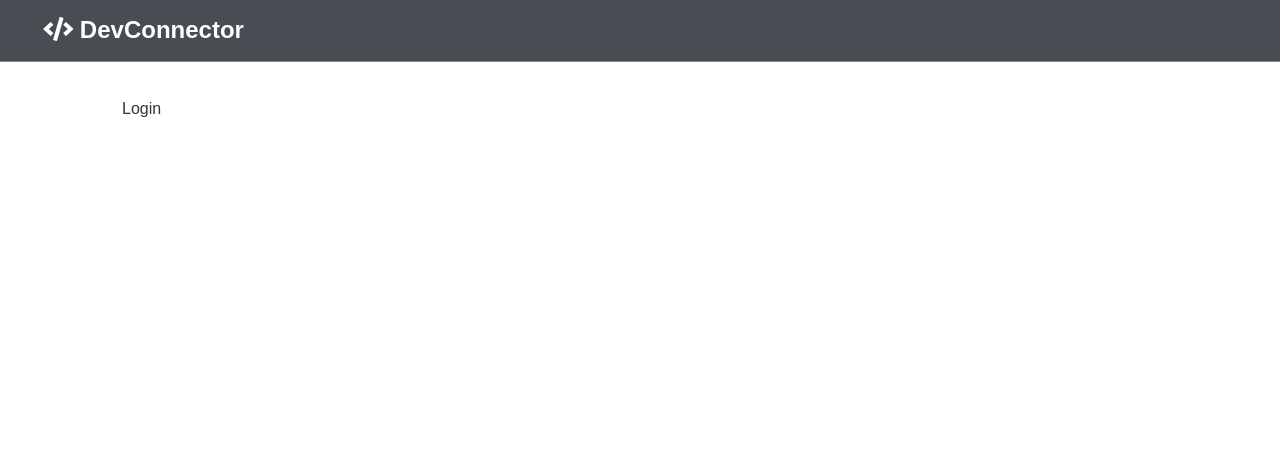
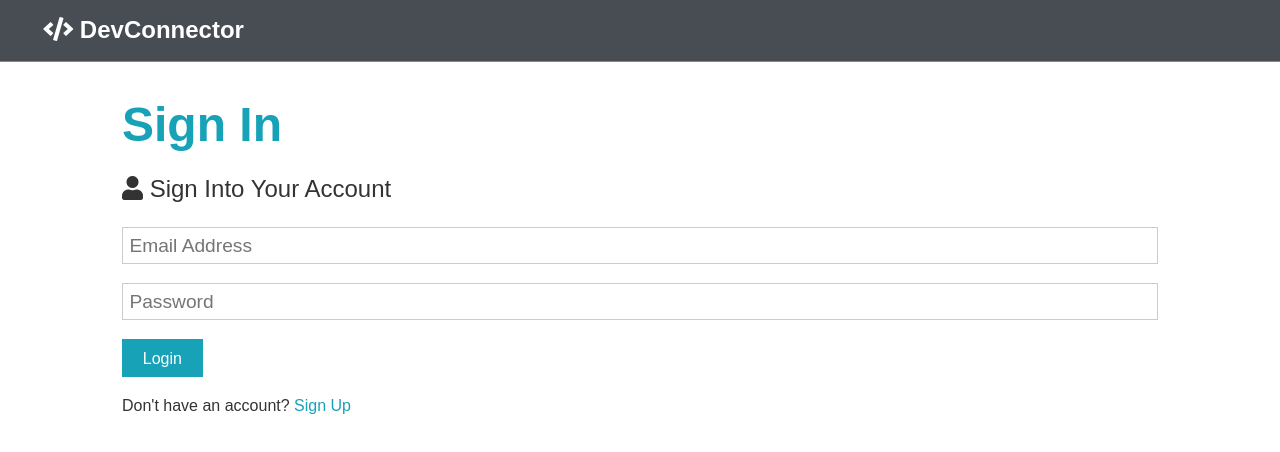
Before and after one commit to lewisRotchell/Devconnector-tutorial-with-changes-, a React (Create React App) app in the folder client/: page /login in a window 1280 px wide. Shown: the top 452 px of the page. Built offline with nearby package versions, Linux system fonts and the light colour scheme.

Commit message:
Login form complete

```diff
--- a/client/src/App.js
+++ b/client/src/App.js
@@ -1,4 +1,3 @@
-import { Fragment } from "react";
 import { Switch, Route, Redirect } from "react-router-dom";
 import Login from "./components/auth/Login";
 import Register from "./components/auth/Register";
@@ -8,16 +7,17 @@
 
 const App = () => {
   return (
-    <Fragment className="App">
+    <div className="App">
       <Navbar />
-      <Switch>
-        <Route exact path="/" component={Landing} />
-        <section className="container">
+
+      <Route exact path="/" component={Landing} />
+      <section className="container">
+        <Switch>
           <Route path="/register" component={Register} />
           <Route path="/login" component={Login} />
-        </section>
-      </Switch>
-    </Fragment>
+        </Switch>
+      </section>
+    </div>
   );
 };
 
--- a/client/src/components/auth/Login.js
+++ b/client/src/components/auth/Login.js
@@ -1,7 +1,56 @@
-import React from "react";
+import React, { Fragment, useState } from "react";
+import { Link } from "react-router-dom";
 
 const Login = () => {
-  return <div>Login</div>;
+  const [formData, setFormData] = useState({
+    email: "",
+    password: "",
+  });
+
+  const { email, password } = formData;
+
+  const handleChange = (e) =>
+    setFormData({ ...formData, [e.target.name]: e.target.value });
+
+  const handleSubmit = (e) => {
+    e.preventDefault();
+    console.log(formData);
+  };
+
+  return (
+    <Fragment>
+      <h1 className="large text-primary">Sign In</h1>
+      <p className="lead">
+        <i className="fas fa-user" /> Sign Into Your Account
+      </p>
+      <form className="form" onSubmit={handleSubmit}>
+        <div className="form-group">
+          <input
+            type="email"
+            placeholder="Email Address"
+            name="email"
+            value={email}
+            onChange={handleChange}
+            required
+          />
+        </div>
+        <div className="form-group">
+          <input
+            type="password"
+            placeholder="Password"
+            name="password"
+            value={password}
+            onChange={handleChange}
+            minLength="6"
+          />
+        </div>
+        <input type="submit" className="btn btn-primary" value="Login" />
+      </form>
+      <p className="my-1">
+        Don't have an account? <Link to="/register">Sign Up</Link>
+      </p>
+    </Fragment>
+  );
 };
 
 export default Login;
--- a/client/src/components/auth/Register.js
+++ b/client/src/components/auth/Register.js
@@ -14,7 +14,8 @@
   const handleChange = (e) => {
     setFormData({ ...formData, [e.target.name]: e.target.value });
   };
-  const handleSubmit = (e) => {
+
+  const handleSubmit = async (e) => {
     e.preventDefault();
     if (password !== password2) {
       console.log("Passwords do not match");
@@ -22,6 +23,7 @@
       console.log(formData);
     }
   };
+
   return (
     <Fragment>
       <h1 className="large text-primary">Sign Up</h1>
```
